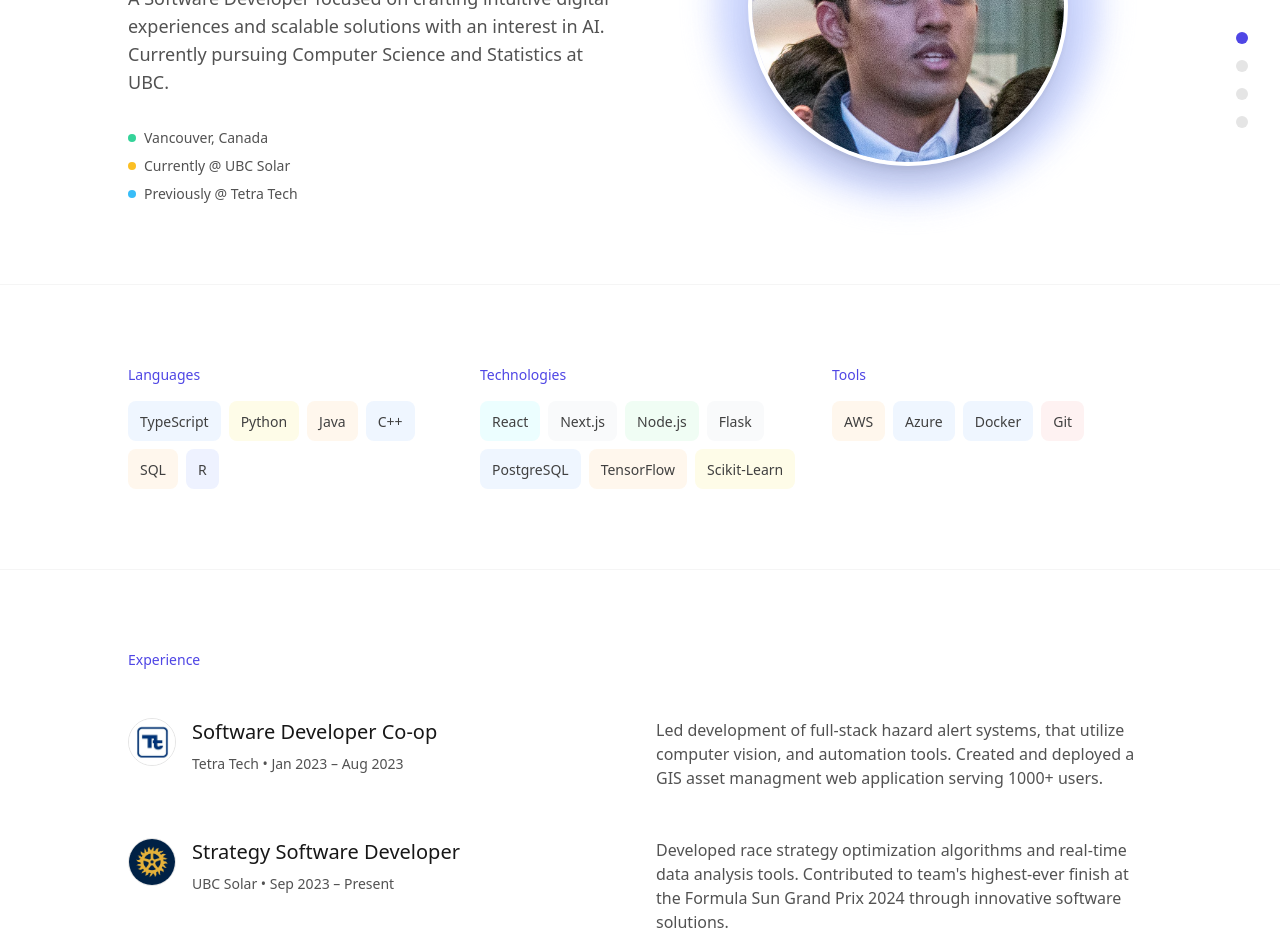
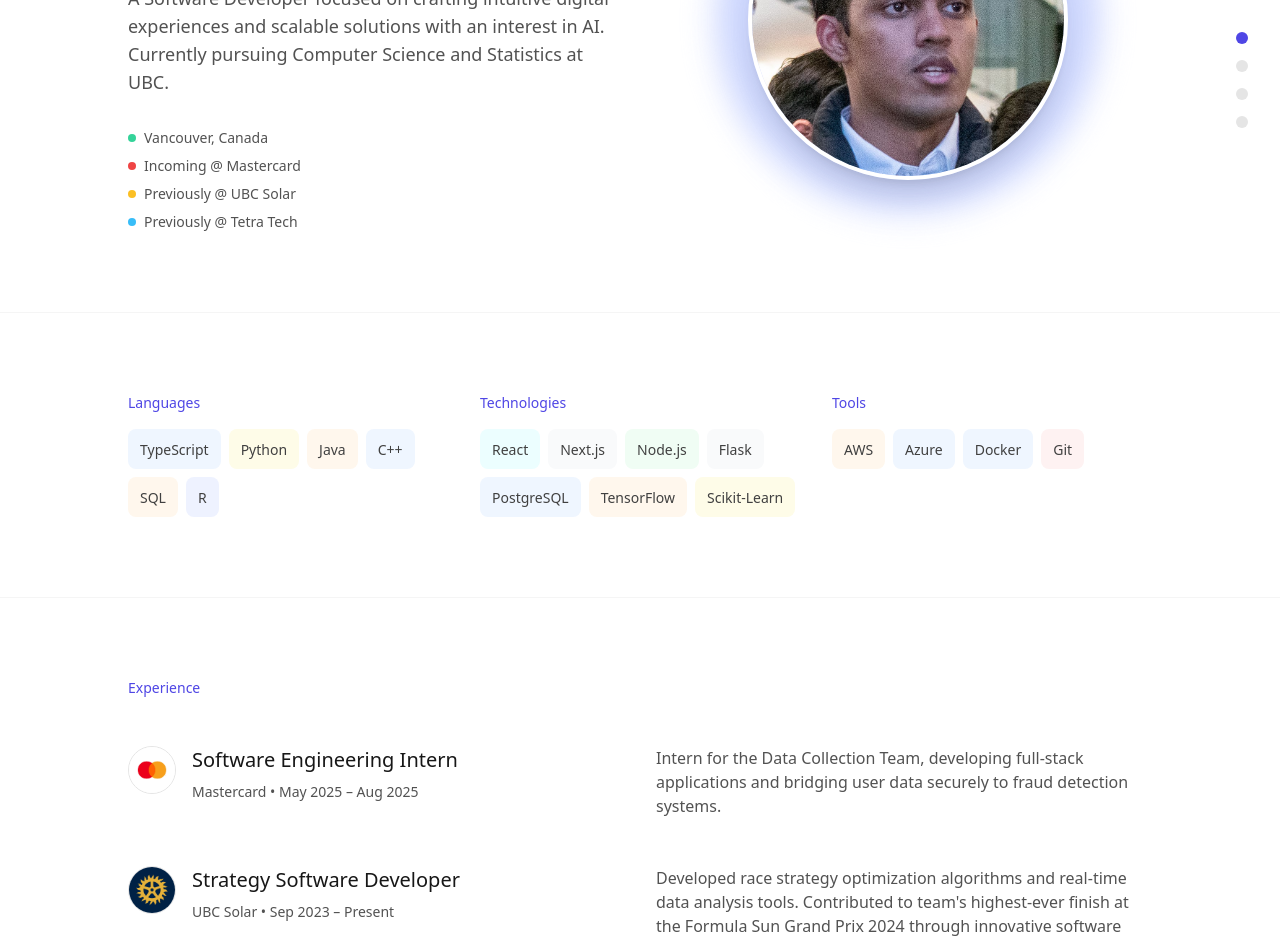
Before and after one commit to tamzeedq/personal_website, a Next.js app: page / in a window 1280 px wide. Shown: the part 320-1262 px from the top of the page. Built offline with nearby package versions, Linux system fonts and the light colour scheme.

Commit message:
mastercard update

```diff
--- a/src/app/page.tsx
+++ b/src/app/page.tsx
@@ -229,7 +229,8 @@
               >
                 {[
                   { text: "Vancouver, Canada", color: "bg-emerald-400" },
-                  { text: "Currently @ UBC Solar", color: "bg-amber-400" },
+                  { text: "Incoming @ Mastercard", color: "bg-red-500" },
+                  { text: "Previously @ UBC Solar", color: "bg-amber-400" },
                   { text: "Previously @ Tetra Tech", color: "bg-sky-400" }
                 ].map((item, index) => (
                   <motion.p
@@ -453,13 +454,12 @@
             Experience
           </motion.h2>
           <div className="space-y-12">
-            {[
-              {
-                title: "Software Developer Co-op",
-                company: "Tetra Tech",
-                period: "Jan 2023 – Aug 2023",
-                description: "Led development of full-stack hazard alert systems, that utilize computer vision, and automation tools. Created and deployed a GIS asset managment web application serving 1000+ users.",
-                icon: "/images/companies/tt-icon.jpg"
+            {[{
+                title: "Software Engineering Intern",
+                company: "Mastercard",
+                period: "May 2025 – Aug 2025",
+                description: "Intern for the Data Collection Team, developing full-stack applications and bridging user data securely to fraud detection systems.",
+                icon: "/images/companies/mastercard-icon.png"
               },
               {
                 title: "Strategy Software Developer",
@@ -467,6 +467,13 @@
                 period: "Sep 2023 – Present",
                 description: "Developed race strategy optimization algorithms and real-time data analysis tools. Contributed to team's highest-ever finish at the Formula Sun Grand Prix 2024 through innovative software solutions.",
                 icon: "/images/companies/ubc-solar-icon.png"
+              },
+              {
+                title: "Software Developer Co-op",
+                company: "Tetra Tech",
+                period: "Jan 2023 – Aug 2023",
+                description: "Led development of full-stack hazard alert systems, that utilize computer vision, and automation tools. Created and deployed a GIS asset managment web application serving 1000+ users.",
+                icon: "/images/companies/tt-icon.jpg"
               }
             ].map((experience, index) => (
               <motion.div
```
Also changed, not shown: public/images/companies/mastercard-icon.png (added).
